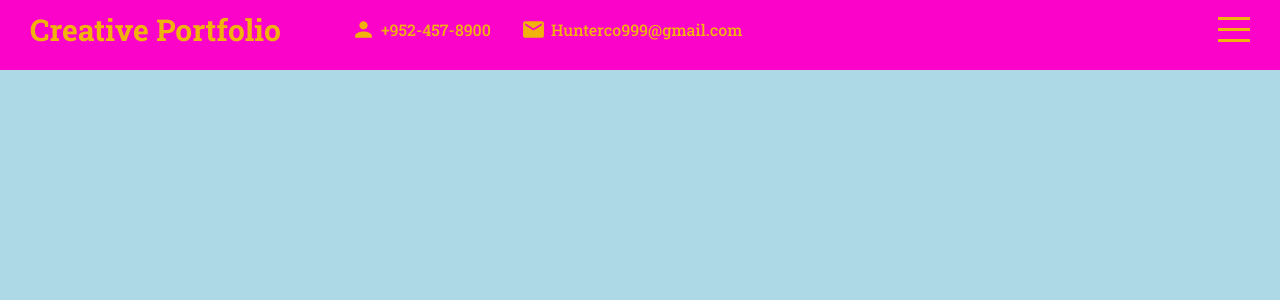
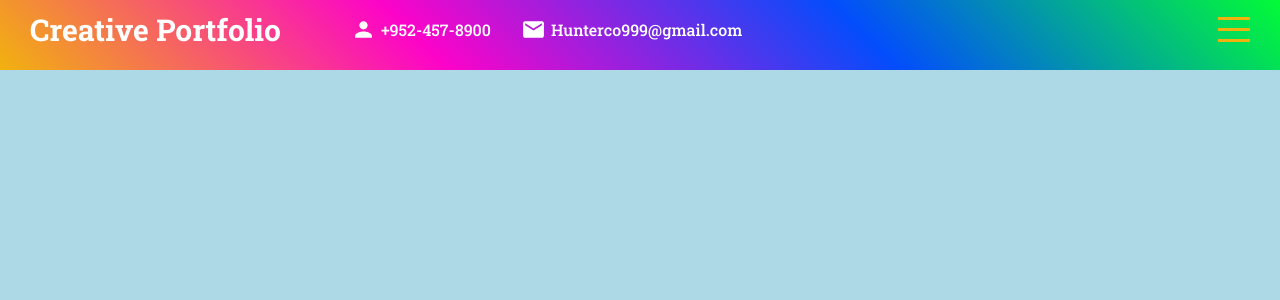
Before and after one commit to Skruphold/hunters-portfolio, a React (Create React App) app: page / in a window 1280 px wide. Shown: the top 300 px of the page. Built offline with nearby package versions, Linux system fonts and the light colour scheme; a web font is replaced by a local one.

Commit message:
some cooler scss styleing

```diff
--- a/src/components/menu/menu.scss
+++ b/src/components/menu/menu.scss
@@ -3,7 +3,7 @@
 .menu {
     width: 400px;
     height: 100vh;
-    background-color: $mainColor;
+    background-image: linear-gradient(180deg,   $tetradicColor, $tertiaryColor, $secondaryColor, $mainColor);
     position: fixed;
     top: 0;
     right:-400px;
@@ -24,7 +24,7 @@
         list-style: none;
         font-size: 35px;
         font-weight: 700;
-        color: $secondaryColor;
+        color: white;
         width: 60%;
 
         li{
--- a/src/components/navbar/navbar.scss
+++ b/src/components/navbar/navbar.scss
@@ -3,8 +3,8 @@
 .navbar{
     width: 100%;
     height: 70px;
-    background-color: $secondaryColor;
-    color: $mainColor;
+    background-image: linear-gradient(45deg, $mainColor, $secondaryColor, $tertiaryColor, $tetradicColor);
+    color: white;
     position: fixed;
     top: 0;
     z-index: 3;
@@ -68,7 +68,8 @@
 
     &.active{
         background-color: $mainColor;
-        color: $secondaryColor;
+        background-image: linear-gradient(45deg,   $tetradicColor, $tertiaryColor, $secondaryColor, $mainColor);
+        color: white;
 
         .hamburger{
             span{
```
